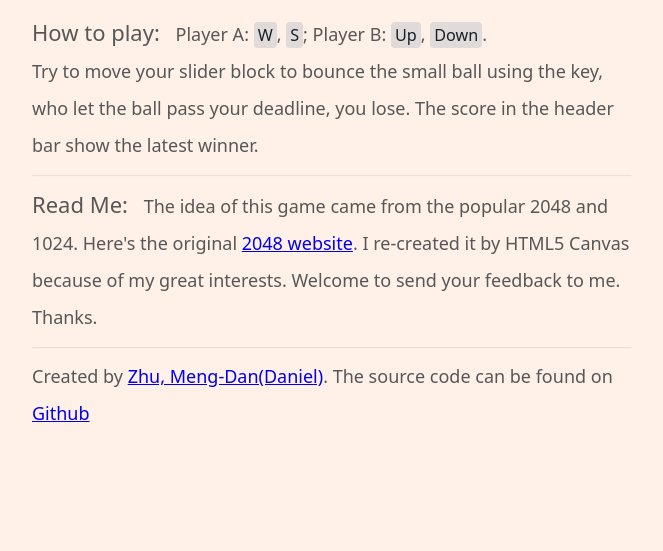
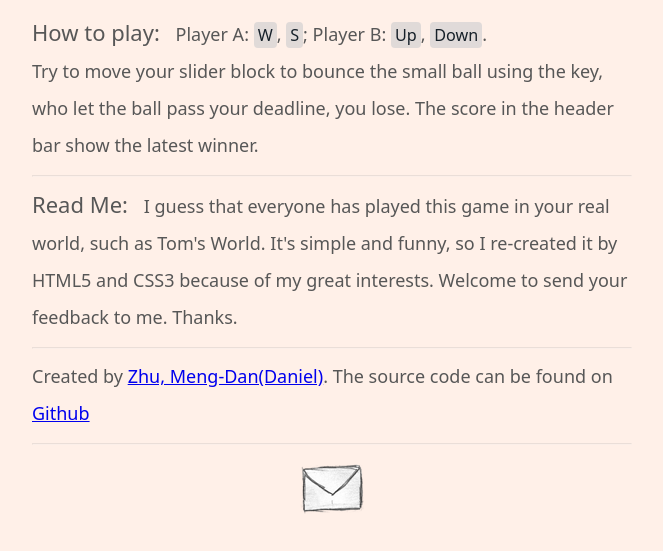
Before and after one commit to DanielZhu/Game-Ping-Pang, a plain HTML site: page index.html in a window 1280 px wide. Shown: the part 605-1156 px from the top of the page, without its empty margins (308-971 px from the left). Drawn offline with Linux system fonts and the light colour scheme.

```diff
--- a/index.html
+++ b/index.html
@@ -2,7 +2,7 @@
 <html ng-app="game2048">
 <head>
   <meta charset="utf-8">
-  <title>Xiaodan's Everything</title>
+  <title>Table Air Hockey Created by Dan</title>
   <meta name="author" content="Mengdan Zhu  (Daniel Zhu)">
   <link href="/favicon.png" rel="shortcut icon">
   <link href="stylesheets/screen.css" media="screen, projection" rel="stylesheet" type="text/css" />
@@ -51,12 +51,18 @@
       <hr>
       <div>
         <span class="game-notice-label">Read Me: </span>
-        <span class="game-notice-text">The idea of this game came from the popular 2048 and 1024. Here's the original <a href="http://gabrielecirulli.github.io/2048/" target="_blank">2048 website</a>. I re-created it by HTML5 Canvas because of my great interests. Welcome to send your feedback to me. Thanks.</span>
+        <span class="game-notice-text">I guess that everyone has played this game in your real world, such as Tom's World. It's simple and funny, so I re-created it by HTML5 and CSS3 because of my great interests. Welcome to send your feedback to me. Thanks.</span>
       </div>
       <hr>
       <div>
-        <span class="game-notice-text">Created by <a href="http://staydan.com" target="_blank">Zhu, Meng-Dan(Daniel)</a>. The source code can be found on <a href="https://github.com/DanielZhu/game-2048" target="_blank">Github</a></span>
+        <span class="game-notice-text">Created by <a href="http://staydan.com" target="_blank">Zhu, Meng-Dan(Daniel)</a>. The source code can be found on <a href="https://github.com/DanielZhu/Game-Ping-Pang" target="_blank">Github</a></span>
       </div>
+      <hr>
+        <div style="text-align: center;">
+          <span class="game-notice-text">
+            <a href="mailto: enterzhu@gmail.com" class="button"><img src="images/mail.png" /></a>
+           </span>
+        </div>
     </div>
   </div>
 </body>
```
Also changed, not shown: images/mail.png (added).
